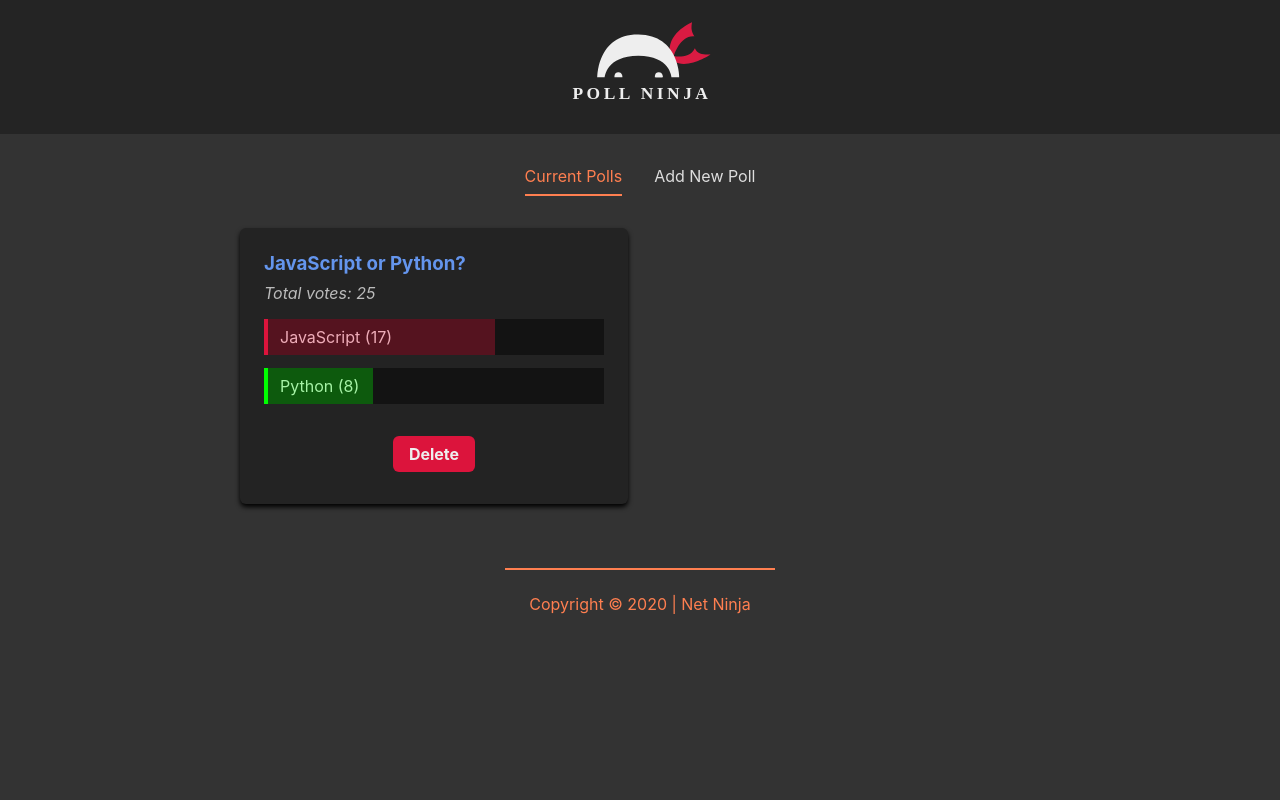
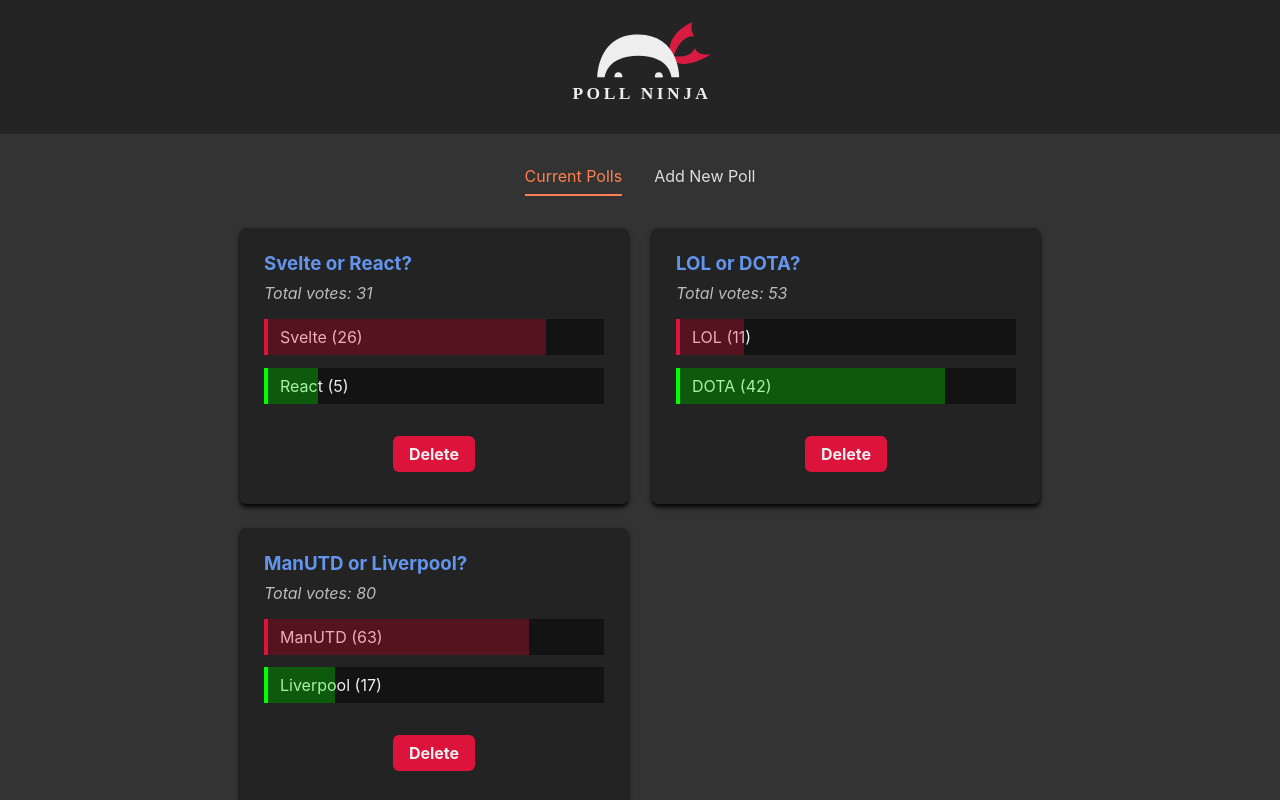
Before and after one commit to SinisaVukmirovic/Polls-App---Svelte, a Svelte app: page / in a window 1280 px wide. Shown: the top 800 px of the page. Built offline with nearby package versions, Linux system fonts and the light colour scheme.

Commit message:
Finished project and compiled

```diff
--- a/src/App.svelte
+++ b/src/App.svelte
@@ -15,7 +15,7 @@
 	let activeTab = 'Current Polls';
 
 	const tabChange = (e) => {
-		console.log(e.detail);
+		// console.log(e.detail);
 
 		activeTab = e.detail;
 	};
--- a/src/stores/PollStore.js
+++ b/src/stores/PollStore.js
@@ -7,12 +7,28 @@
 const PollStore = writable([
     {
         id: 1,
-        question: 'JavaScript or Python?',
-        answerA: 'JavaScript',
-        answerB: 'Python',
-        votesA: 17,
-        votesB: 8
+        question: 'Svelte or React?',
+        answerA: 'Svelte',
+        answerB: 'React',
+        votesA: 26,
+        votesB: 5
     },
+    {
+        id: 2,
+        question: 'LOL or DOTA?',
+        answerA: 'LOL',
+        answerB: 'DOTA',
+        votesA: 11,
+        votesB: 42
+    },
+    {
+        id: 3,
+        question: 'ManUTD or Liverpool?',
+        answerA: 'ManUTD',
+        answerB: 'Liverpool',
+        votesA: 63,
+        votesB: 17
+    }
 ]);
 
 export default PollStore;
```
